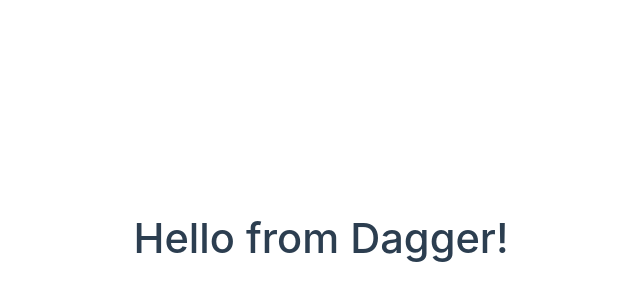
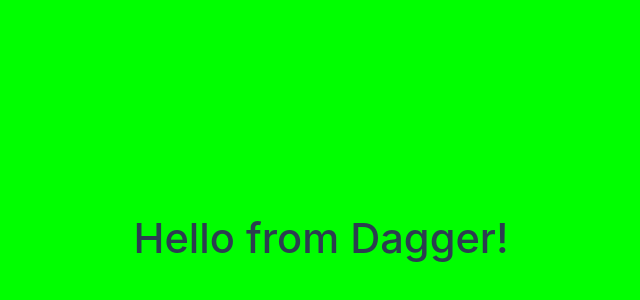
Before and after one commit to kpenfound/hello-dagger-quickstart, a Vue app: page / in a window 1280 px wide. Shown: the part 152-452 px from the top of the page, without its empty margins (279-919 px from the left). Built offline with nearby package versions, Linux system fonts and the light colour scheme.

Commit message:
change_the_page_color_1746739129

```diff
--- a/dagger.json
+++ b/dagger.json
@@ -8,7 +8,7 @@
     {
       "name": "github-issue",
       "source": "github.com/kpenfound/dag/github-issue",
-      "pin": "aacbdcb471c468cf15ecedf1004583b5334fd08c"
+      "pin": "c3ece6694c90bd99ae82051a34d22321904fd889"
     },
     {
       "name": "workspace",
--- a/src/assets/base.css
+++ b/src/assets/base.css
@@ -9,6 +9,7 @@
   --vt-c-black-mute: #282828;
 
   --vt-c-indigo: #2c3e50;
+  --vt-c-green: #00ff00;  /* Added green color */
 
   --vt-c-divider-light-1: rgba(60, 60, 60, 0.29);
   --vt-c-divider-light-2: rgba(60, 60, 60, 0.12);
@@ -23,7 +24,7 @@
 
 /* semantic color variables for this project */
 :root {
-  --color-background: var(--vt-c-white);
+  --color-background: var(--vt-c-green);  /* Changed to green */
   --color-background-soft: var(--vt-c-white-soft);
   --color-background-mute: var(--vt-c-white-mute);
 
@@ -38,7 +39,7 @@
 
 @media (prefers-color-scheme: dark) {
   :root {
-    --color-background: var(--vt-c-black);
+    --color-background: var(--vt-c-green);  /* Changed to green for dark mode too */
     --color-background-soft: var(--vt-c-black-soft);
     --color-background-mute: var(--vt-c-black-mute);
 
```
